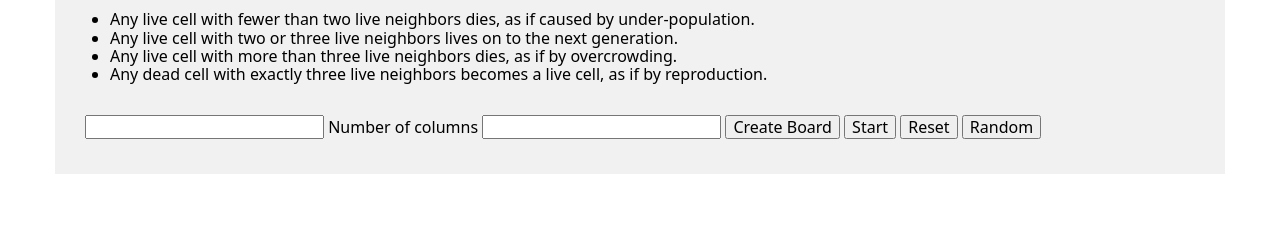
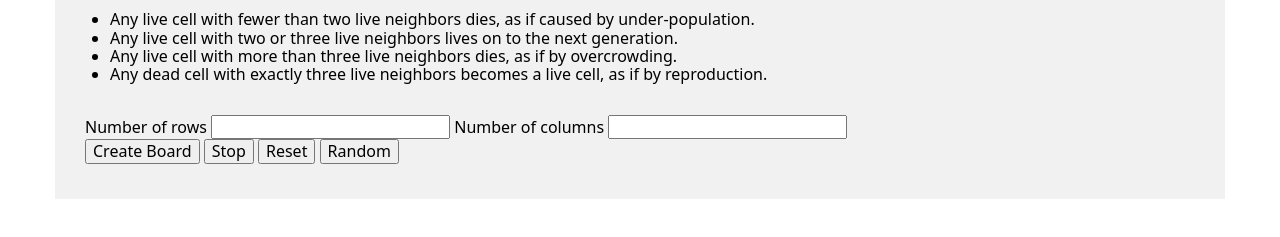
Before and after one commit to msu2krk/game-of-life, a website built with Vite: page index.html in a window 1280 px wide. Both pictures are taken after a click on the button "Start". Shown: the part 177-414 px from the top of the page. Built offline with nearby package versions, Linux system fonts and the light colour scheme.

Commit message:
some little changes

```diff
--- a/index.html
+++ b/index.html
@@ -4,15 +4,15 @@
   <head>
     <meta charset="UTF-8" />
     <meta name="viewport" content="width=device-width, initial-scale=1.0" />
-    <title>Starter</title>
+    <title>Game of live. [by msu2krk]</title>
   </head>
 
   <body>
     <div class="container">
-      <header>
-        <h1>Game of life</h1>
-        <h2>Rules</h2>
-        <ul>
+      <header class="header">
+        <h1 class="header__h1">Game of life</h1>
+        <h2 class="header__h2">Rules</h2>
+        <ul class="header__description">
           <li>Any live cell with fewer than two live neighbors dies, as if caused by under-population.</li>
           <li>Any live cell with two or three live neighbors lives on to the next generation.</li>
           <li>Any live cell with more than three live neighbors dies, as if by overcrowding.</li>
@@ -20,15 +20,19 @@
         </ul>
       </header>
       <div class="controls">
-        <!-- <label for="rows-input">Number of rows</label> -->
-        <input type="number" name="rows" id="rows-input" value='' max="100">
-        <label for="columns-input">Number of columns</label>
-        <input type="number" name="columns" id="columns-input" value="" max="100">
-        <button class="create-button" id="create-button">Create Board</button>
-        <button class="start-button" id="start-button">Start</button>
-        <button class="reset-button" id="reset-button">Reset</button>
-        <!-- <button class="evolve-button" id="evolve-button">evolve</button> -->
-        <button class="random-button" id="random-button">Random</button>
+        <div class="controls__inputs">
+          <label for="rows-input">Number of rows</label>
+          <input type="number" name="rows" id="rows-input" value=''>
+          <label for="columns-input">Number of columns</label>
+          <input type="number" name="columns" id="columns-input" value="">
+        </div>
+        <div class="controls__buttons">
+          <button class="controls__buttons create-button" id="create-button">Create Board</button>
+          <button class="controls__buttons start-button" id="start-button">Start</button>
+          <button class="controls__buttons reset-button" id="reset-button">Reset</button>
+          <!-- <button class="evolve-button" id="evolve-button">evolve</button> -->
+          <button class="random-button" id="random-button">Random</button>
+        </div>
 
       </div>
       <div class="world" id='world'>
--- a/main.js
+++ b/main.js
@@ -26,12 +26,11 @@ let nextGen = [rows];
 const createButton = document.getElementById("create-button");
 
 createButton.addEventListener("click", () => {
-	console.log("rows: ", typeof rows, rows);
-	console.log("cols: ", typeof cols, cols);
 	document.getElementById("world").innerHTML = ``;
 	createWorld();
 	createGenArrays();
 	initGenArrays();
+	console.log("Game board ready!");
 });
 const startButton = document.querySelector("#start-button");
 startButton.addEventListener("click", () => {
@@ -39,11 +38,13 @@ startButton.addEventListener("click", () => {
 
 	if (!started) {
 		started = true;
-		startstop.value = "Stop Reproducing";
+		startstop.innerHTML = "Stop";
+		console.log("Let's play!");
 		evolve();
 	} else {
 		started = false;
-		startstop.value = "Start Reproducing";
+		startstop.innerHTML = "Start";
+		console.log("Game stopped!");
 		clearTimeout(timer);
 	}
 });
@@ -51,6 +52,7 @@ startButton.addEventListener("click", () => {
 const resetButton = document.querySelector("#reset-button");
 resetButton.addEventListener("click", () => {
 	location.reload();
+	console.log("Reload...");
 });
 
 const randomButton = document.querySelector("#random-button");
@@ -60,6 +62,7 @@ randomButton.addEventListener("click", () => {
 	initGenArrays();
 	document.getElementById("world").innerHTML = ``;
 	random();
+	console.log("Random cells are alive.");
 });
 
 // Create arrays to hold cells attributes
@@ -98,8 +101,6 @@ function createWorld() {
 		tbl.appendChild(tr);
 	}
 	world.appendChild(tbl);
-	console.log("currGen", currGen);
-	console.log("nextGen", nextGen);
 }
 
 //change alive/dead status by click on cell
@@ -110,13 +111,13 @@ function cellClick() {
 	// Toggle cell alive or dead
 	if (this.className === "alive") {
 		this.setAttribute("class", "dead");
+		console.log(`Cell ${this.id} is dead now.`);
 		currGen[row][col] = 0;
 	} else {
 		this.setAttribute("class", "alive");
 		currGen[row][col] = 1;
+		console.log(`Cell ${this.id} is alive now.`);
 	}
-	console.log("currGen click", currGen);
-	console.log("nextGen click", nextGen);
 }
 
 //counting dead/alive neighbors
```
